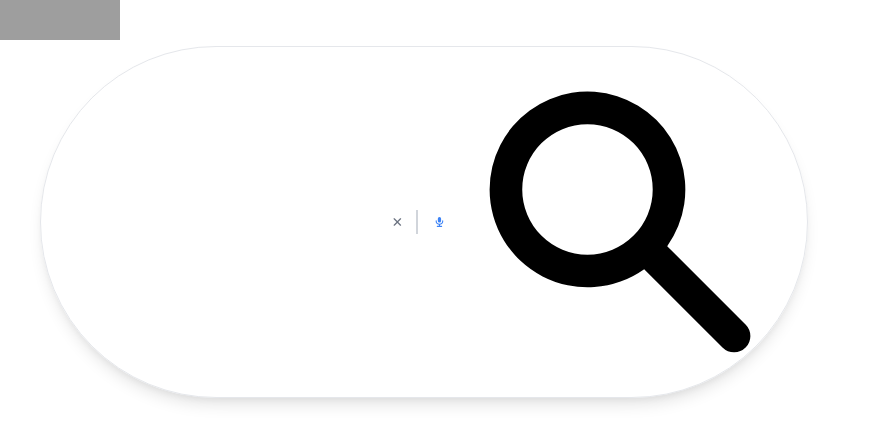
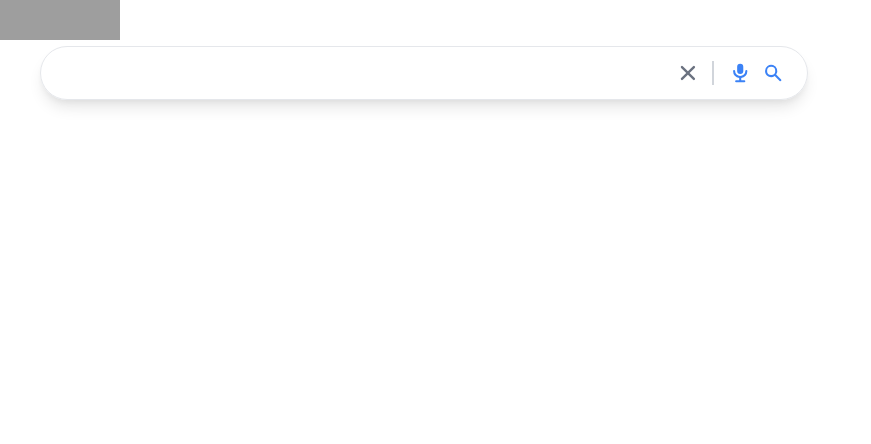
Before and after one commit to oozan/google-app, a Next.js app: page /search in a window 1280 px wide. Shown: the top 444 px of the page, without its empty margins (0-871 px from the left). Built offline with nearby package versions, Linux system fonts and the light colour scheme; grey boxes are pictures that could not be loaded.

Commit message:
styled the search icon

```diff
--- a/components/Header.js
+++ b/components/Header.js
@@ -25,7 +25,7 @@ function Header() {
                 onClick={() => (searchInputRef.current.value ="")}
                 />
                 <MicrophoneIcon className="mr-3 h-6 hidden sm:inline-flex text-blue-500 border-l-2 pl-4 border-gray-300"/>
-                <SearchIcon />
+                <SearchIcon className="h-6 text-blue-500 hidden sm:inline-flex" />
             </form>
         </header>
     )
```
